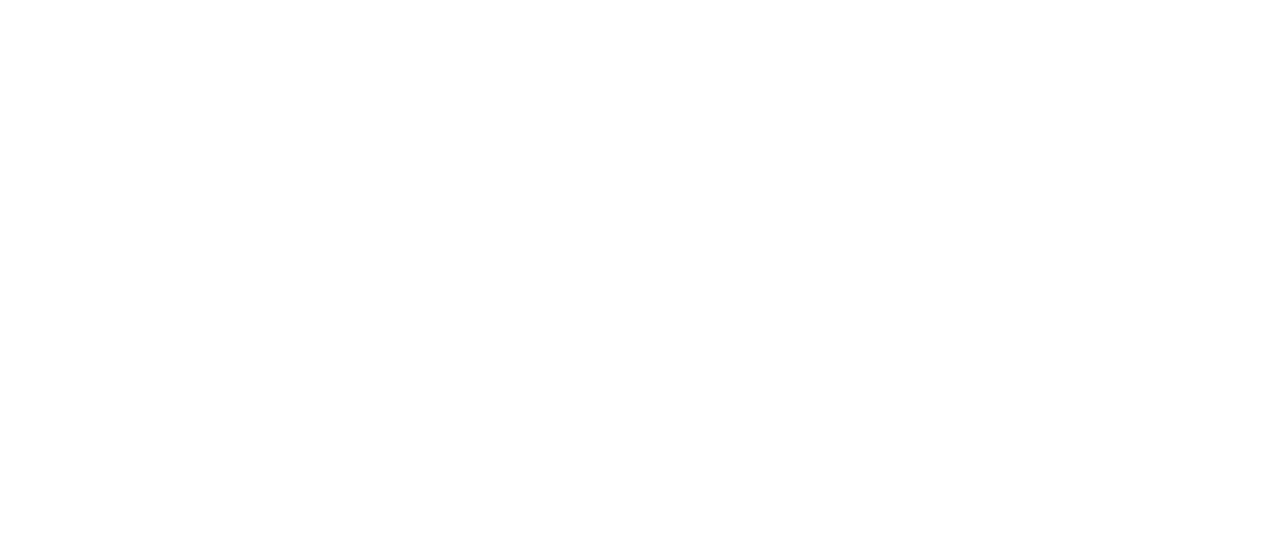
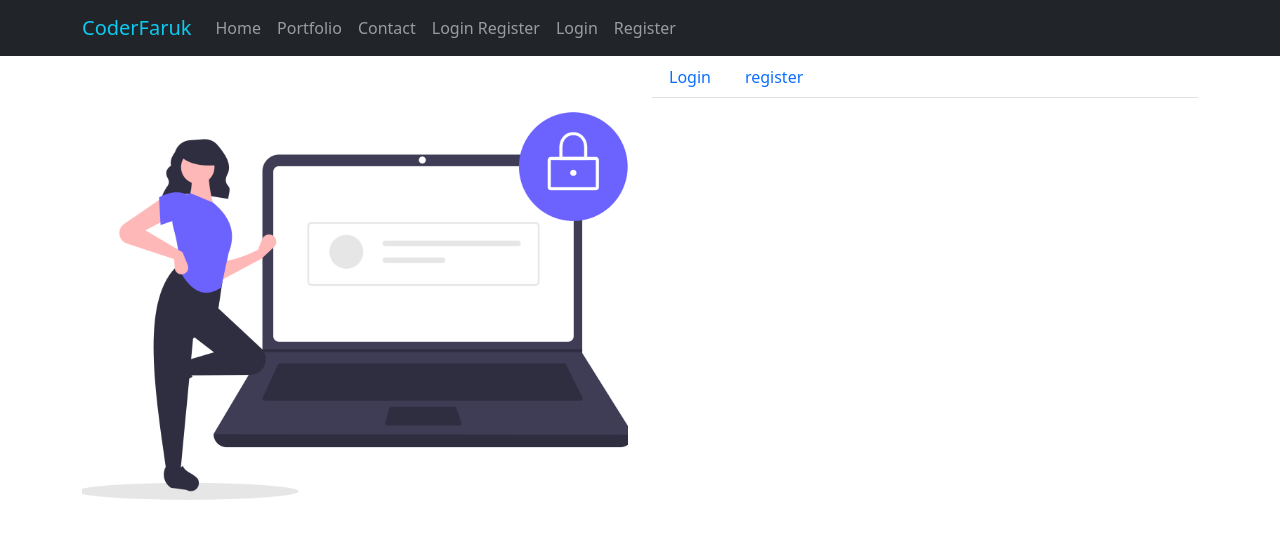
Before and after one commit to CodersFaruk/Authentication-and-Dashboard-React-JS, a React (Create React App) app: page /logReg in a window 1280 px wide. Before the commit this address had no page. Shown: the top 538 px of the page. Built offline with nearby package versions, Linux system fonts and the light colour scheme.

Commit message:
implement tabs on login register page

```diff
--- a/src/App.js
+++ b/src/App.js
@@ -2,9 +2,11 @@ import Layout from './layouts/Layout'
 import Home from './pages/Home'
 import Contact from './pages/Contact'
 import Portfolio from './pages/Portfolio'
-import Login from './pages/Login'
-import Register from './pages/Register'
 import {BrowserRouter,Routes,Route} from 'react-router-dom'
+import LoginRegister from './pages/LoginRegister'
+import Login from './components/Login'
+import Register from './components/Register'
+import './assets/css/style.css';
 
 function App() {
   return (
@@ -15,6 +17,7 @@ function App() {
         <Route index element={<Home/>}/>
         <Route path='contact' element={<Contact/>}/>
         <Route path='portfolio' element={<Portfolio/>}/>
+        <Route path='logReg' element={<LoginRegister/>}/>
         <Route path='login' element={<Login/>}/>
         <Route path='register' element={<Register/>}/>
       </Route>
--- /dev/null
+++ b/src/assets/css/style.css
@@ -0,0 +1,7 @@
+.bg-img{
+    background: url(../images/login.png) no-repeat;
+  background-size: cover;
+  background-repeat: no-repeat;
+  background-position: center;
+  height:500px;
+}
--- a/src/components/NavbarMenu.js
+++ b/src/components/NavbarMenu.js
@@ -13,6 +13,7 @@ const NavbarMenu = () => {
       <Nav.Link as={Link} to="/">Home</Nav.Link>
       <Nav.Link as={Link} to="/portfolio" >Portfolio</Nav.Link>
       <Nav.Link as={Link} to="/contact">Contact</Nav.Link>
+      <Nav.Link as={Link} to="/logReg">Login Register</Nav.Link>
       <Nav.Link as={Link} to="/login">Login</Nav.Link>
       <Nav.Link as={Link} to="/register">Register</Nav.Link>
     </Nav>
--- /dev/null
+++ b/src/pages/LoginRegister.js
@@ -0,0 +1,34 @@
+import React from "react";
+import { Tabs, Tab, Container, Row } from "react-bootstrap";
+import Login from "../components/Login";
+import Register from "../components/Register";
+
+const LoginRegister = () => {
+  return (
+    <Container>
+      <Row>
+        <div className="col-md-6">
+          <div className="bg-img d-none d-md-block">
+
+          </div>
+        </div>
+        <div className="col-md-6">
+          <Tabs
+            defaultActiveKey="profile"
+            id="uncontrolled-tab-example"
+            className="mb-3"
+          >
+            <Tab eventKey="login" title="Login">
+              <Login />
+            </Tab>
+            <Tab eventKey="register" title="register">
+              <Register />
+            </Tab>
+          </Tabs>
+        </div>
+      </Row>
+    </Container>
+  );
+};
+
+export default LoginRegister;
```
Also changed, not shown: src/assets/images/login.png (added), src/components/Login.js (renamed from src/pages/Login.js), src/components/Register.js (renamed from src/pages/Register.js).
